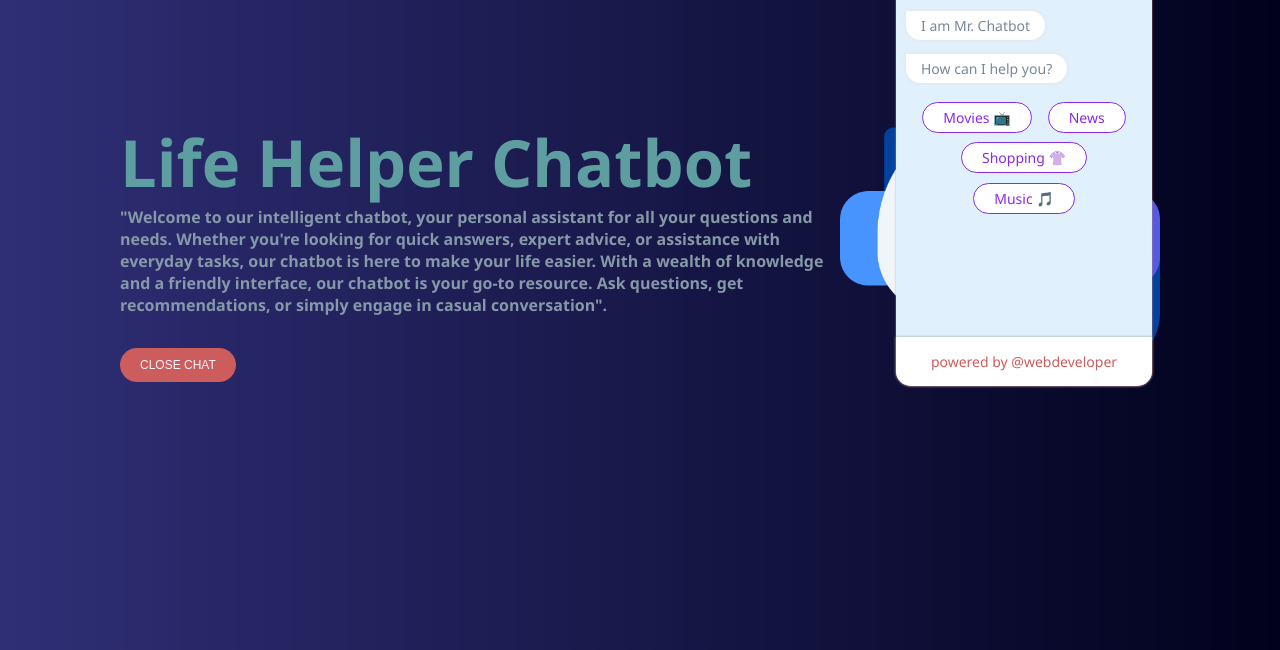
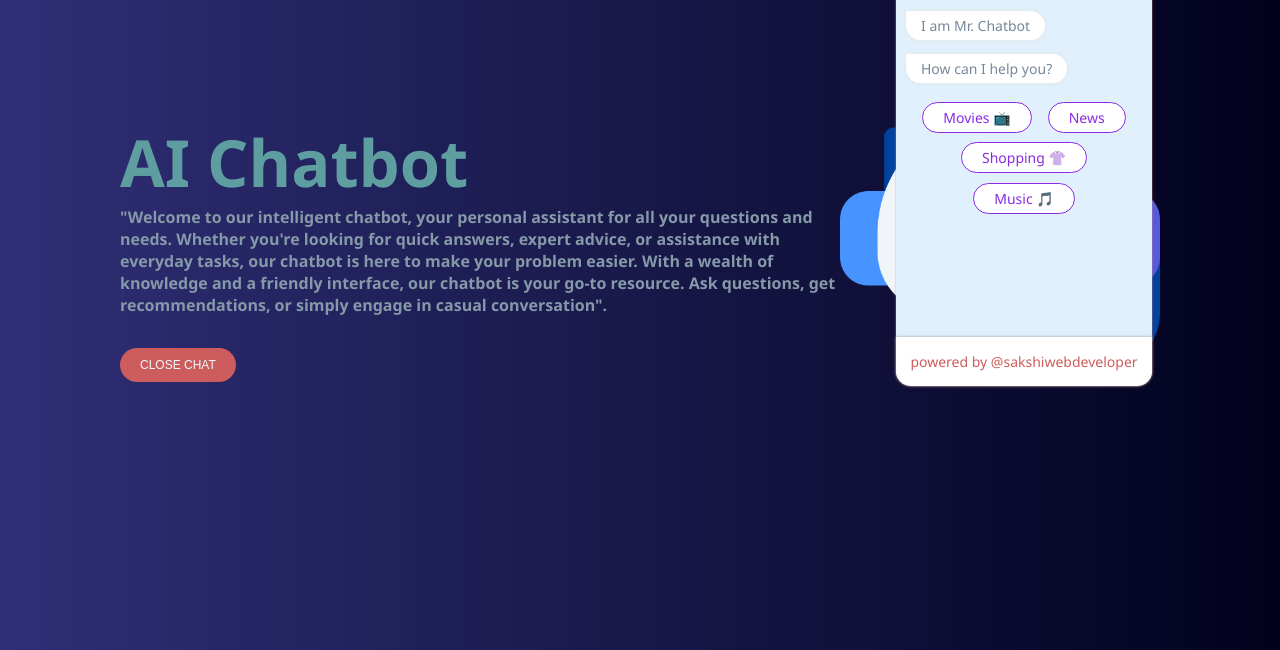
Before and after one commit to sakshivasisth/chatbot1, a plain HTML site: page CHATBOT/index.html in a window 1280 px wide. Both pictures are taken after a click on the button "START CHAT". Shown: the part 158-808 px from the top of the page. Drawn offline with Linux system fonts and the light colour scheme.

Commit message:
Update index.html

```diff
--- a/CHATBOT/index.html
+++ b/CHATBOT/index.html
@@ -4,7 +4,7 @@
     <meta charset="UTF-8">
     <meta http-equiv="X-UA-Compatible" content="IE=edge">
     <meta name="viewport" content="width=device-width, initial-scale=1.0">
-    <title>Life Helper Chatbot</title>
+    <title>AI Chatbot</title>
 
     <!-- css file link -->
     <link rel="stylesheet" href="./index.css">
@@ -15,9 +15,9 @@
 <body>
     <div class="parent">
         <div class="desc">
-            <h1 class="text">Life Helper Chatbot</h1>
+            <h1 class="text">AI Chatbot</h1>
             <p>"Welcome to our intelligent chatbot, your personal assistant for all your questions and needs.
-                 Whether you're looking for quick answers, expert advice, or assistance with everyday tasks, our chatbot is here to make your life easier. With a wealth of knowledge and a friendly interface, our chatbot is your go-to resource.
+                 Whether you're looking for quick answers, expert advice, or assistance with everyday tasks, our chatbot is here to make your problem easier. With a wealth of knowledge and a friendly interface, our chatbot is your go-to resource.
                  Ask questions, get recommendations, or simply engage in casual conversation".
             </p>
             <button id="init">START CHAT</button>
@@ -46,7 +46,7 @@
 
             </div>
             <div class="footer">
-                <span>powered by @webdeveloper</span>
+                <span>powered by @sakshiwebdeveloper</span>
             </div>
         </div>
     </div>
```
